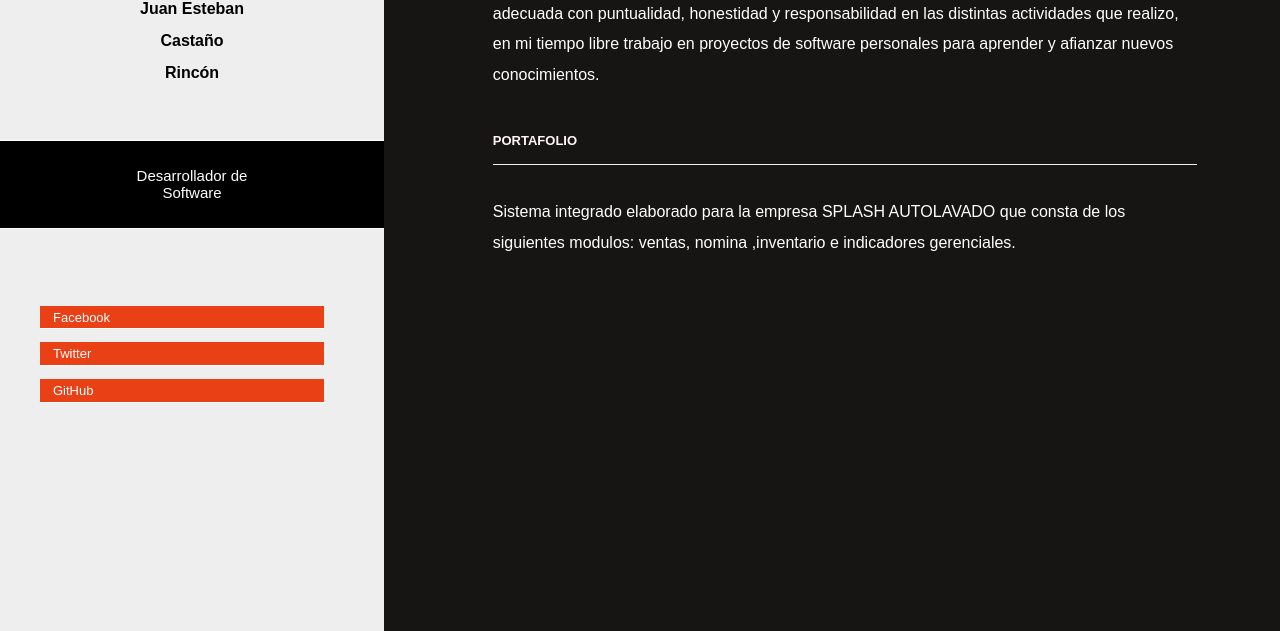
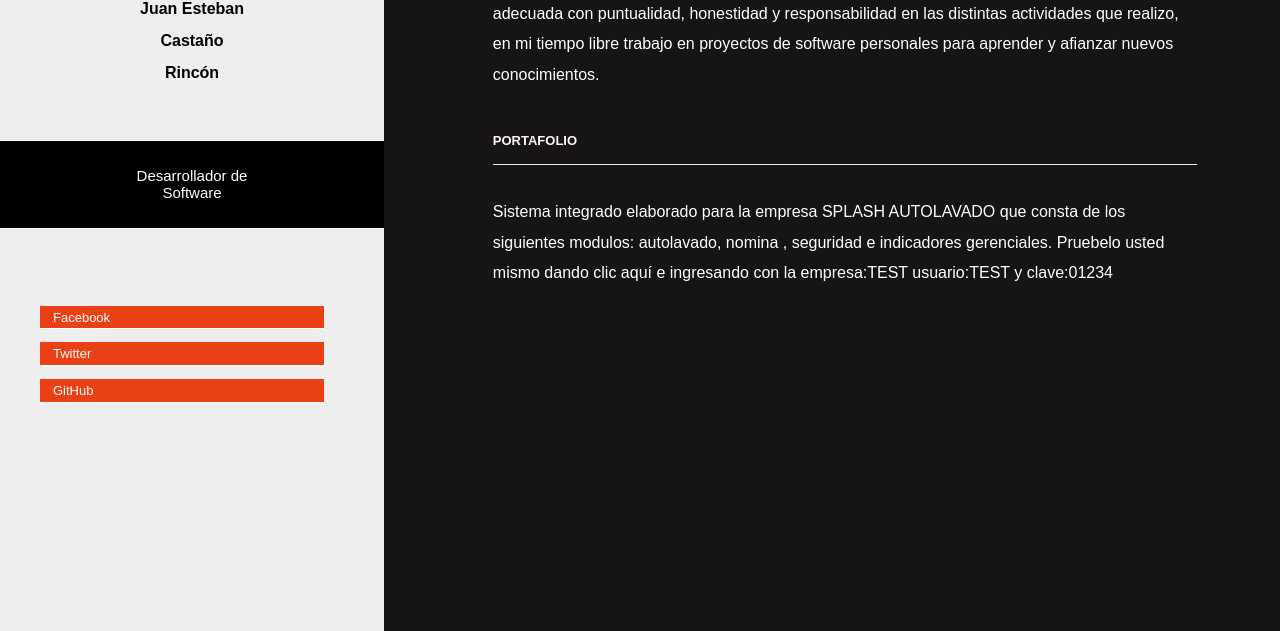
Before and after one commit to JCASTANO/portafolio, a plain HTML site: page index.html in a window 1280 px wide. Shown: the part 169-800 px from the top of the page. Drawn offline with Linux system fonts and the light colour scheme.

Commit message:
Se agregó enlace para ingresar al sistema integrado

```diff
--- a/index.html
+++ b/index.html
@@ -64,7 +64,7 @@
 
     <div class="bloque">
       <h3>portafolio</h3>
-      <a href="http://168.144.159.91:8080/aplicaciones/"><p>Sistema integrado elaborado para la empresa SPLASH AUTOLAVADO que consta de los siguientes modulos: ventas, nomina ,inventario e indicadores gerenciales.</p></a>
+      <a href="http://168.144.159.91:8080/aplicaciones/"><p>Sistema integrado elaborado para la empresa SPLASH AUTOLAVADO que consta de los siguientes modulos: autolavado, nomina , seguridad e indicadores gerenciales. Pruebelo usted mismo dando clic aquí e ingresando con la empresa:TEST usuario:TEST y clave:01234</p></a>
     </div>
   </div>
 </body>
```
